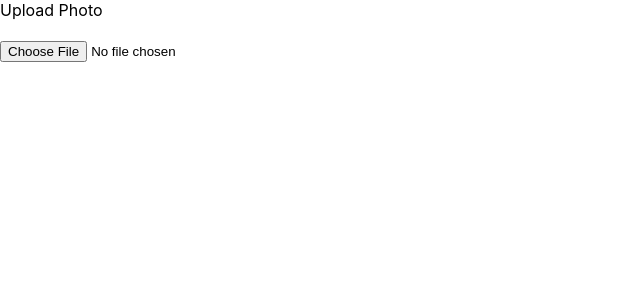
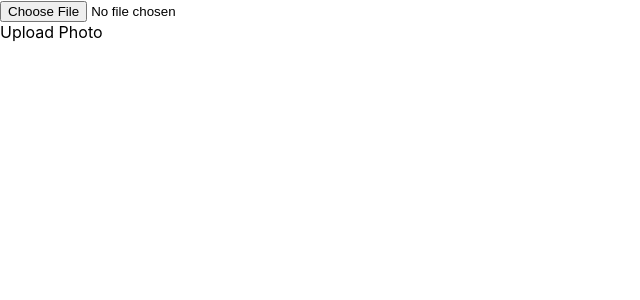
Before and after one commit to perrylzx/instagram, a React (Create React App) app in the folder frontend/: page / in a window 1280 px wide. Shown: the top 300 px of the page, without its empty margins (0-640 px from the left). Built offline with nearby package versions, Linux system fonts and the light colour scheme.

Commit message:
modified component to send uploaded image to cloud storage then send the image url to createPost cloud function

```diff
--- a/frontend/src/component/SubmitPic.js
+++ b/frontend/src/component/SubmitPic.js
@@ -1,17 +1,42 @@
 import React from "react";
+import firebase from "../firebase";
 
-// This sends your photo to a test api that i made to experiment with input file and form sending req
-const SubmitPic = () => (
-  <form action="http://localhost:4000/submit-photo" method="get">
-    <div>
-      <label for="pic">Upload Photo</label>
-    </div>
-    <br />
-    <div>
-      <input type="file" accept="image/*" id="pic"></input>
-    </div>
-    <br />
-  </form>
-);
+// TODO(Perry): Make this component look fancy
+const SubmitPic = () => {
+  const storage = firebase.storage();
+  const storageRefRoot = storage.ref();
+  const imageRef = storageRefRoot.child("images");
+  return (
+    <form>
+      <input
+        type="file"
+        onChange={e => {
+          const file = e.target.files[0];
+          const storageRef = imageRef.child(file.name);
+          storageRef.put(file).then(async snapshot => {
+            const imageUrl = await snapshot.ref.getDownloadURL();
+            console.log(`Uploaded ${file.name}`, "at", imageUrl);
+            fetch(
+              "https://us-central1-kittengram-9e684.cloudfunctions.net/createPost",
+              {
+                method: "POST",
+                headers: {
+                  "Content-Type": "application/json"
+                },
+                body: JSON.stringify({ imageUrl })
+              }
+            );
+          });
+        }}
+      ></input>
+
+      <div>
+        <label>Upload Photo</label>
+      </div>
+
+      <br />
+    </form>
+  );
+};
 
 export default SubmitPic;
```
Also changed, not shown: frontend/src/actions/sentImage.js (deleted, +0 -11 lines).
